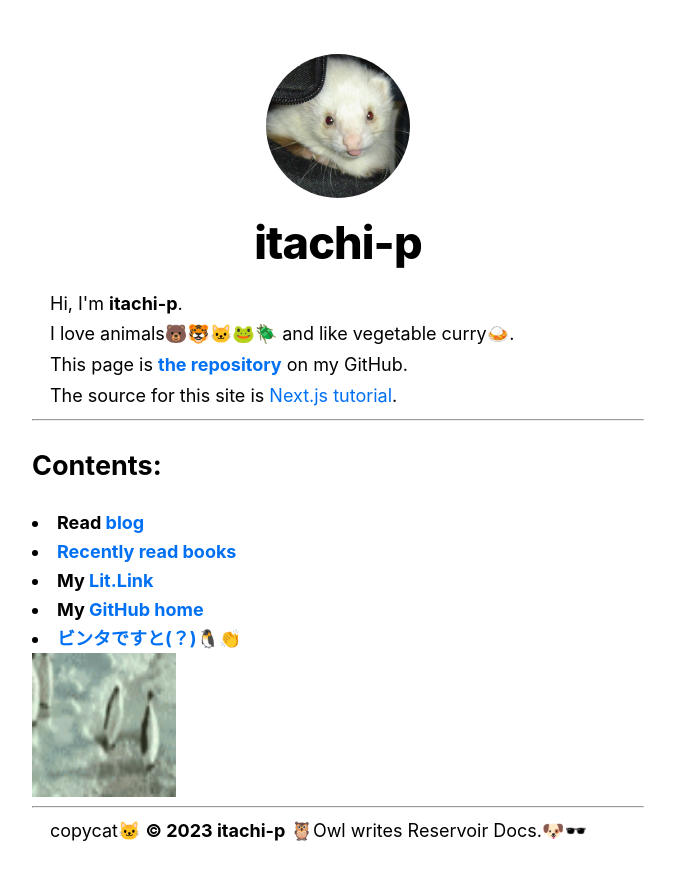
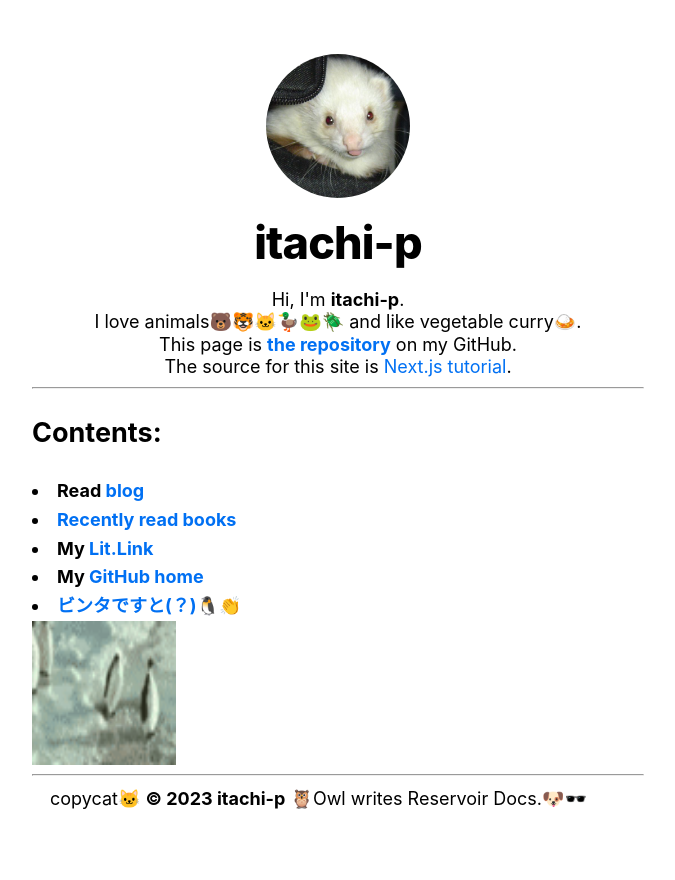
Before and after one commit to itachi-p/nextjs-blog, a Next.js app: page / in a window 1280 px wide. Shown: the top 880 px of the page, without its empty margins (302-977 px from the left). Built offline with nearby package versions, Linux system fonts and the light colour scheme.

Commit message:
style:index page

```diff
--- a/pages/index.jsx
+++ b/pages/index.jsx
@@ -1,6 +1,6 @@
 import Head from 'next/head';
 import Layout, { siteTitle } from '../components/layout';
-//import Home from '../styles/Home.module.css';
+import Home from '../styles/Home.module.css';
 import Link from 'next/link';
 import Image from 'next/image';
 import Footer from '../components/footer';
@@ -11,9 +11,9 @@ export default function Index() {
       <Head>
         <title>{siteTitle}</title>
       </Head>
-      <description>
+      <description className={Home.title}>
         <p>Hi, I'm <strong>itachi-p</strong>.</p>
-        <p>I love animals🐻🐯🐱🐸🪲 and like vegetable curry🍛.</p>
+        <p>I love animals🐻🐯🐱🦆🐸🪲 and like vegetable curry🍛.</p>
         <p>This page is <strong><Link href="https://github.com/itachi-p/nextjs-blog">the repository</Link></strong> on my GitHub.</p>
         <p>The source for this site is {' '}
           <Link href="https://nextjs.org/learn">Next.js tutorial</Link>.
```
